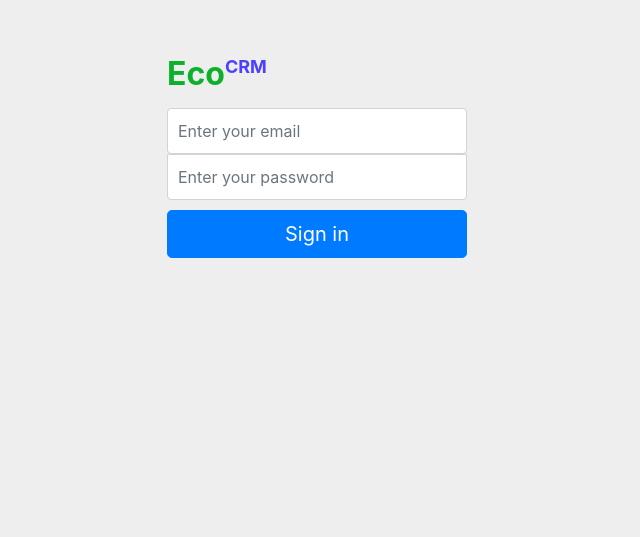
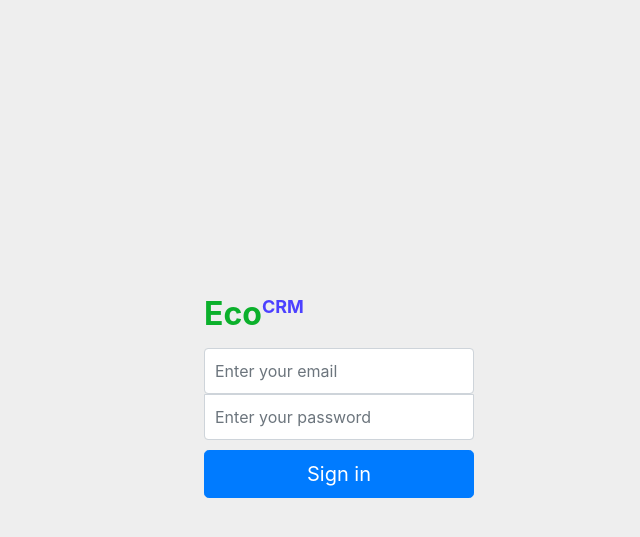
Before and after one commit to StalnoyKapibar/EcoCRM, a Spring app: template src/main/resources/templates/login.html in a window 1280 px wide. Shown: the top 537 px of the page, without its empty margins (323-963 px from the left). Run offline with Thymeleaf, Linux system fonts and the light colour scheme; the template is opened without the code that fills it, so the values that code supplies are empty; some libraries are stand-ins or nearby versions.

Commit message:
added corrections to login.html

```diff
--- a/src/main/resources/templates/login.html
+++ b/src/main/resources/templates/login.html
@@ -53,7 +53,13 @@
         font-weight: normal;
     }
 
-    .form-signin .form-control {
+    .form-signin {
+        position: absolute;
+        top: 35%;
+        left: 40%;
+    }
+
+    .form-control {
         position: relative;
         height: auto;
         -webkit-box-sizing: border-box;
```
